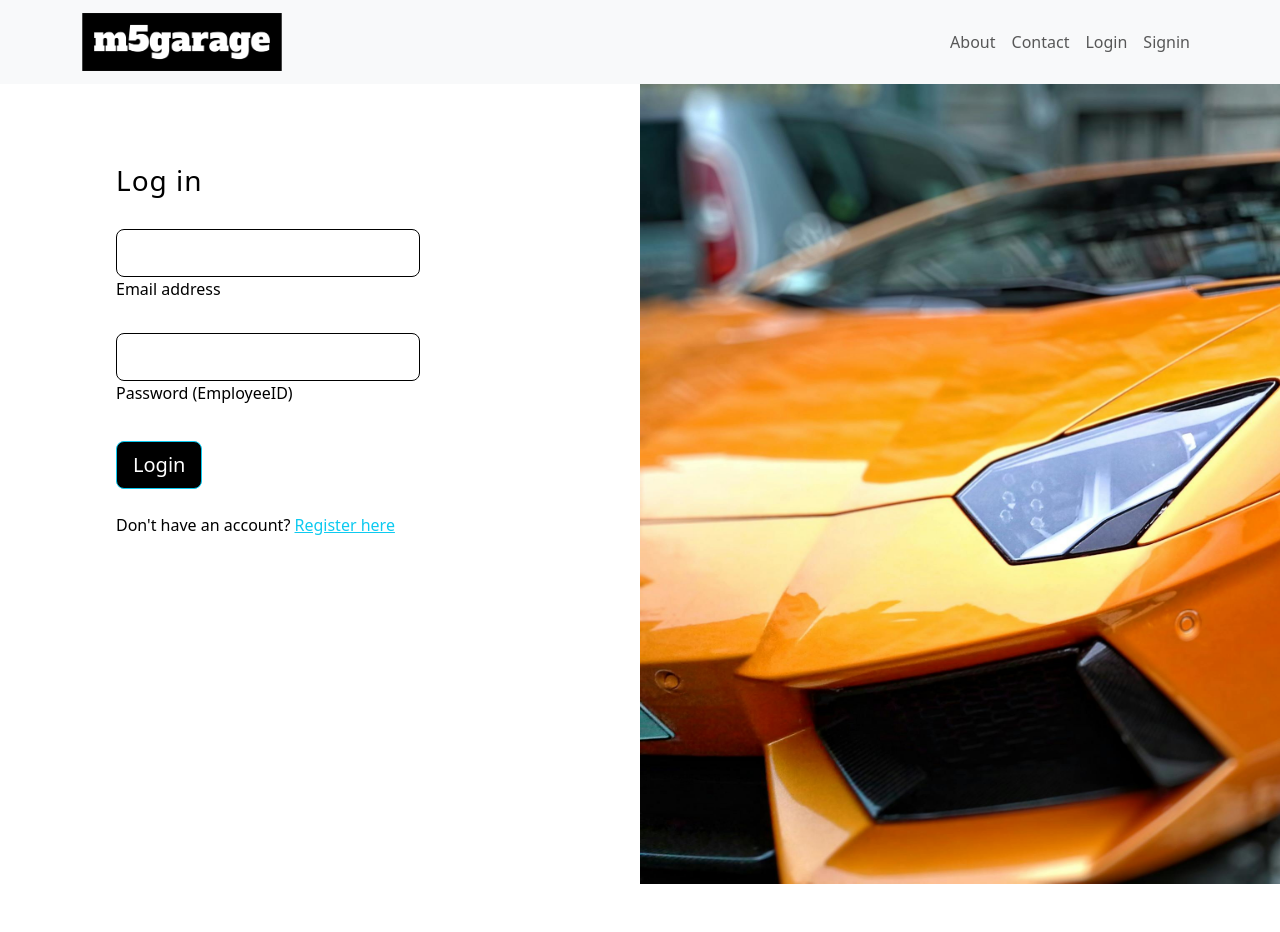
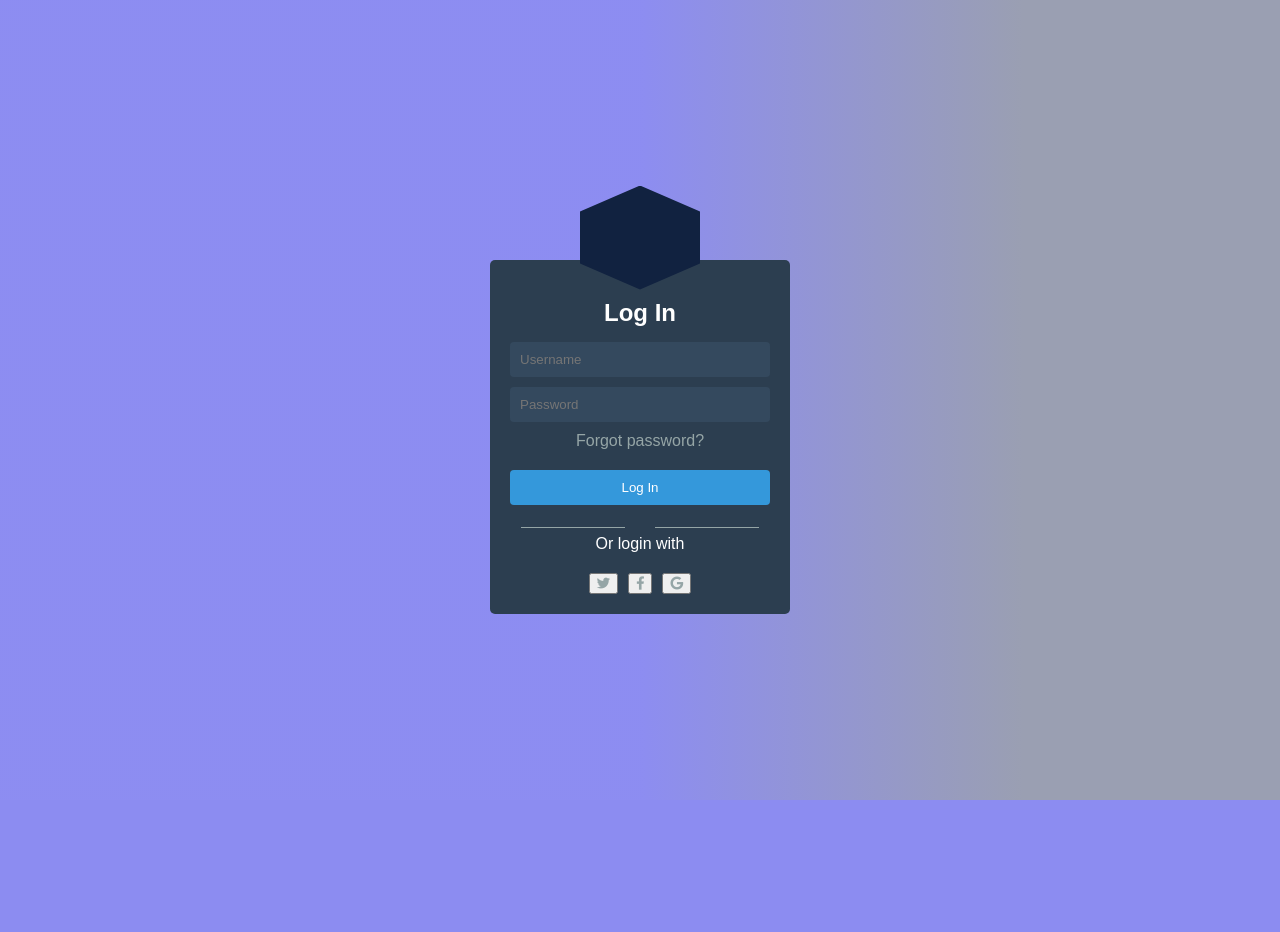
Before and after one commit to ritikasingh17/Mach-5-Garage, a PHP site: page /logInPage.html in a window 1280 px wide. After the commit the page ends 800 px from the top, so only its background shows below. Run offline with PHP 8.4, Linux system fonts and the light colour scheme.

Commit message:
Add files via upload

```diff
--- a/deleteCar.php
+++ b/deleteCar.php
@@ -1,6 +1,6 @@
 //delete car PHP
 <?php
-include 'db.php';
+include 'connection.php';
 
 $id = $_POST['vin'];
 
--- a/deleteEmployee.php
+++ b/deleteEmployee.php
@@ -1,6 +1,6 @@
 //delete Employee PHP
 <?php
-include 'db.php';
+include 'connection.php';
 
 $id = $_POST['employeeID'];
 
--- a/deletePayment.php
+++ b/deletePayment.php
@@ -1,6 +1,6 @@
 //delete payment PHP
 <?php
-include 'db.php';
+include 'connection.php';
 
 $id = $_POST['paymentID'];
 
--- a/getCar.php
+++ b/getCar.php
@@ -1,6 +1,6 @@
 //get car PHP
 <?php
-include 'db.php';
+include 'connection.php';
 
 $id = $_GET['vin'];
 
--- a/getEmployee.php
+++ b/getEmployee.php
@@ -1,6 +1,6 @@
 //get employee PHP
 <?php
-include 'db.php';
+include 'connection.php';
 
 $id = $_GET['employeeID'];
 
--- a/getPayment.php
+++ b/getPayment.php
@@ -1,6 +1,6 @@
 //get payment PHP
 <?php
-include 'db.php';
+include 'connection.php';
 
 $id = $_GET['paymentID'];
 
--- a/homepage.js
+++ b/homepage.js
@@ -40,7 +40,7 @@ document.addEventListener('DOMContentLoaded', () => {
     if(logoutHexagon)
     {
         logoutHexagon.addEventListener('click', () => {
-            window.location.href = 'home.html';
+            window.location.href = 'index.html';
         });
     }
 });
--- a/index.html
+++ b/index.html
@@ -54,7 +54,7 @@
 </head>
 <body style="background: linear-gradient(to right, rgba(6, 6, 225, 0.457) 50%, rgb(154, 159, 178) 80%);;">
     <nav style="background-color: #D9D9D9;" class="navbar navbar-light">
-        <a href="../test/loginPage.html" style="margin-right: 25px;">Log In</a>
+        <a href="logInPage.html" style="margin-right: 25px;">Log In</a>
     </nav>
 
     <h1>Welcome to Mach 5 Garage</h1>
@@ -62,7 +62,7 @@
     <br>
     <br>
     <div class="text-center">
-        <a href="../test/loginPage.html" class="log-in-btn">Log In Here!</a>
+        <a href="logInPage.html" class="log-in-btn">Log In Here!</a>
     </div>
 
 </body>
--- a/insertCar.php
+++ b/insertCar.php
@@ -1,6 +1,6 @@
 //insert car PHP
 <?php
-include 'db.php';
+include 'connection.php';
 
 $id = $_POST['vin'];
 $value1 = $_POST['year'];
--- a/insertEmployee.php
+++ b/insertEmployee.php
@@ -1,6 +1,6 @@
 //insert employee PHP
 <?php
-include 'db.php';
+include 'connection.php';
 
 $id = $_POST['employeeID'];
 $value1 = $_POST['fname'];
--- a/insertPayment.php
+++ b/insertPayment.php
@@ -1,6 +1,6 @@
 //insert payment PHP
 <?php
-include 'db.php';
+include 'connection.php';
 
 $id = $_POST['paymentID'];
 $value1 = $_POST['paymentDateTime'];
--- a/logInPage.html
+++ b/logInPage.html
@@ -1,85 +1,82 @@
+<!--log in page HTML-->
 <!DOCTYPE html>
 <html lang="en">
-
 <head>
     <meta charset="UTF-8">
     <meta name="viewport" content="width=device-width, initial-scale=1.0">
-    <title>M5 Garage</title>
-
-    <link href="https://cdn.jsdelivr.net/npm/bootstrap@5.3.3/dist/css/bootstrap.min.css" rel="stylesheet" integrity="sha384-QWTKZyjpPEjISv5WaRU9OFeRpok6YctnYmDr5pNlyT2bRjXh0JMhjY6hW+ALEwIH" crossorigin="anonymous">
-    <link rel="stylesheet" href="styles.css">
+    <title>Log In Page</title>
+    <link rel="stylesheet" href="stylesLogin.css">
+    <link rel="stylesheet" href="https://cdnjs.cloudflare.com/ajax/libs/font-awesome/5.15.1/css/all.min.css">
 </head>
 <body>
-    <nav class="navbar navbar-expand-lg navbar-light bg-light">
-        <div class="container">
-            <!-- Logo on the left -->
-            <a class="navbar-brand" href="home.html">
-                <img src="img/logo.png" class="img-fluid logo-image" alt="Logo" style="max-width: 200px; height: auto;">
+    <div class="login-container">
+        <div class="hexagon logo-hexagon">
+            <a href="indexDashboard.html">
             </a>
+        </div>
+        <div class="login-panel">
+            <h2 class="login-title">Log In</h2>
+            <form class="login-form" onsubmit="handleLogin(event)">
+                <input type="text" id="username" placeholder="Username">
+                <input type="password" id="password" placeholder="Password">
+                <a href="resetPasswordPage.html" class="forgot-password">Forgot password?</a>
+                <button type="button" onclick="location.href='indexDashboard.html';" class="log-in-button">Log In</button>
+            </form>
+            <div class="divider">
+                <span>Or login with</span>
+            </div>
+            <div class="social-login-icons">
+                <!-- Twitter -->
+                <button onclick="simulateSocialLogin('Twitter')">
+                    <i class="fab fa-twitter"></i>
+                </button>
 
-            <!-- Navbar toggler button for responsive -->
-            <button class="navbar-toggler" type="button" data-bs-toggle="collapse" data-bs-target="#navbarNav" aria-controls="navbarNav" aria-expanded="false" aria-label="Toggle navigation">
-                <span class="navbar-toggler-icon"></span>
-            </button>
+                <!-- Facebook -->
+                <button onclick="simulateSocialLogin('Facebook')">
+                    <i class="fab fa-facebook-f"></i>
+                </button>
 
-            <div class="collapse navbar-collapse justify-content-end" id="navbarNav">
-                <ul class="navbar-nav">
-                    <li class="nav-item">
-                        <a class="nav-link"  href="about.html">About</a>
-                    </li>
-                    <li class="nav-item">
-                        <a class="nav-link" href="contact.html">Contact</a>
-                    </li>
-                    <li class="nav-item">
-                        <a class="nav-link" href="loginPage.html">Login</a>
-                    </li>
-                    <li class="nav-item">
-                        <a class="nav-link" href="signin.html">Signin</a>
-                    </li>
-                </ul>
+                <!-- Google -->
+                <button onclick="simulateSocialLogin('Google')">
+                    <i class="fab fa-google"></i>
+                </button>
             </div>
         </div>
-    </nav>
+    </div>
+</body>
 
-    <section class="vh-100">
-        <div class="container-fluid">
-          <div class="row">
-            <div class="col-sm-6 text-black">
-              <div class="d-flex align-items-stretch h-custom-2 px-5 ms-xl-4 mt-5 pt-5 pt-xl-0 mt-xl-n5">
+<script>
+    async function handleLogin(event) {
+        event.preventDefault();
+        const email = document.getElementById('username').value;
+        const password = document.getElementById('password').value;
 
-                <form class="loginform" action="login.php" method="post" style="width: 23rem;">
+        try {
+            const response = await fetch('http://localhost:4024/login', {
+                method: 'POST',
+                headers: {
+                    'Content-Type': 'application/json'
+                },
+                body: JSON.stringify({ email, password })
+            });
 
-                  <h3 class="fw-normal mb-3 pb-3" style="letter-spacing: 1px;">Log in</h3>
+            if (response.ok) {
+                alert('Logged in successfully!');
+                window.location.href = 'indexDashboard.html';
+            } else if (response.status === 401) {
+                alert('Incorrect password');
+            } else if (response.status === 404) {
+                alert('Email account does not exist');
+            } else {
+                throw new Error('Login failed');
+            }
+        } catch (error) {
+            alert('An error occurred during login');
+            console.error(error);
+        }
+    }
 
-                  <div data-mdb-input-init class="form-outline mb-4">
-                    <input  type="email" name="email" required class="form-control form-control-lg" />
-                    <label class="form-label" >Email address</label>
-                  </div>
 
-                  <div data-mdb-input-init class="form-outline mb-4">
-                    <input type="password" name="password" required class="form-control form-control-lg" />
-                    <label class="form-label" >Password (EmployeeID)</label>
-                  </div>
-
-                  <div class="pt-1 mb-4">
-                    <button data-mdb-button-init data-mdb-ripple-init class="loginbtn btn btn-info btn-lg btn-block" type="submit">Login</button>
-                  </div>
-
-                  <p>Don't have an account? <a href="signin.html" class="link-info">Register here</a></p>
-
-                </form>
-
-              </div>
-
-            </div>
-            <div class="col-sm-6 px-0 d-none d-sm-block">
-              <img src="img/car6.jpg"
-                alt="Login image" class="w-100 vh-100" style="object-fit: cover; object-position: left;">
-            </div>
-          </div>
-        </div>
-      </section>
-
-    <script src="https://cdn.jsdelivr.net/npm/bootstrap@5.3.3/dist/js/bootstrap.bundle.min.js" integrity="sha384-YvpcrYf0tY3lHB60NNkmXc5s9fDVZLESaAA55NDzOxhy9GkcIdslK1eN7N6jIeHz" crossorigin="anonymous"></script>
-</body>
+    document.querySelector('.login-form').addEventListener('submit', handleLogin);
+</script>
 </html>
--- a/updateCar.php
+++ b/updateCar.php
@@ -1,6 +1,6 @@
 //update car PHP
 <?php
-include 'db.php';
+include 'connection.php';
 
 $id = $_POST['vin'];
 $value1 = $_POST['year'];
--- a/updateEmployee.php
+++ b/updateEmployee.php
@@ -1,6 +1,6 @@
 //update employee PHP
 <?php
-include 'db.php';
+include 'connection.php';
 
 $id = $_POST['employeeID'];
 $value1 = $_POST['fname'];
--- a/updatePayment.php
+++ b/updatePayment.php
@@ -1,6 +1,6 @@
 //update payment PHP
 <?php
-include 'db.php';
+include 'connection.php';
 
 $id = $_POST['paymentID'];
 $value1 = $_POST['paymentDateTime'];
```
